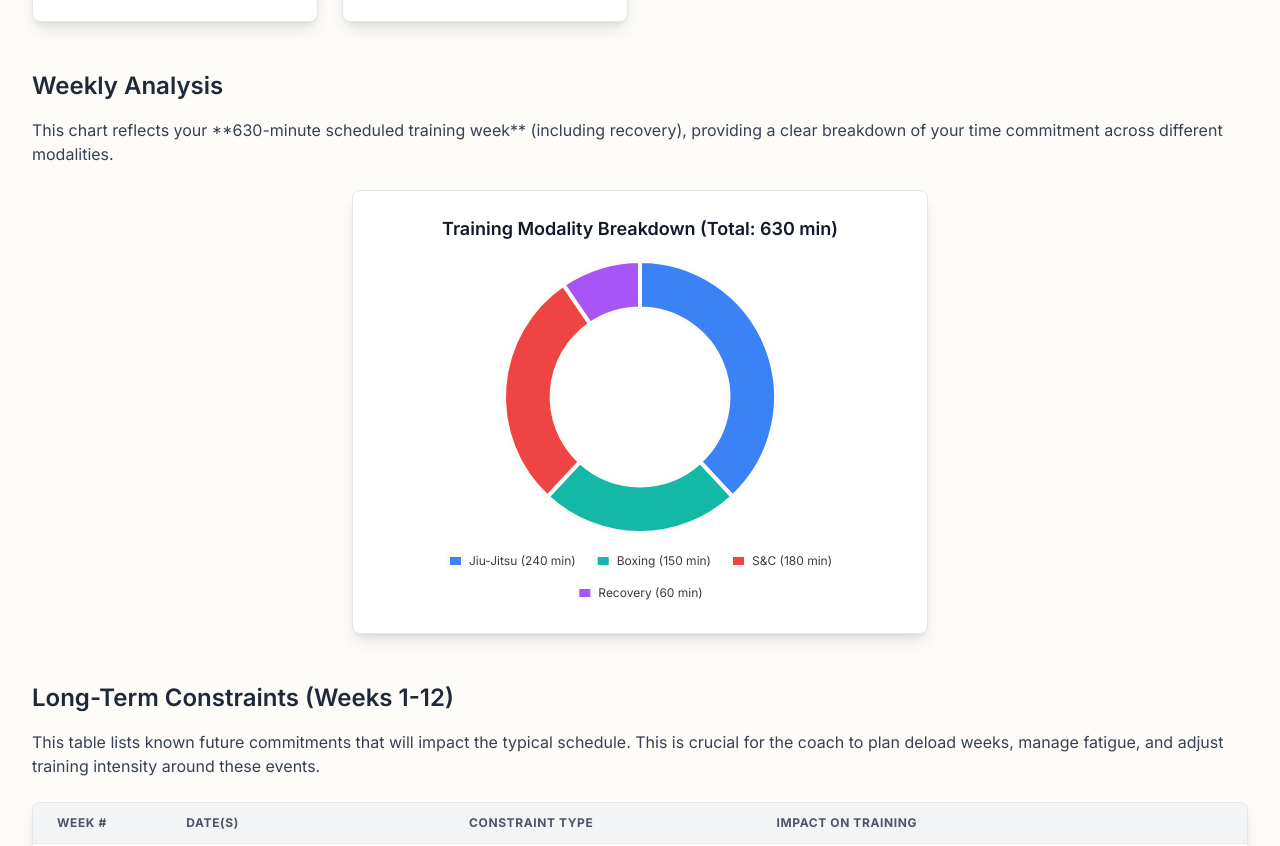
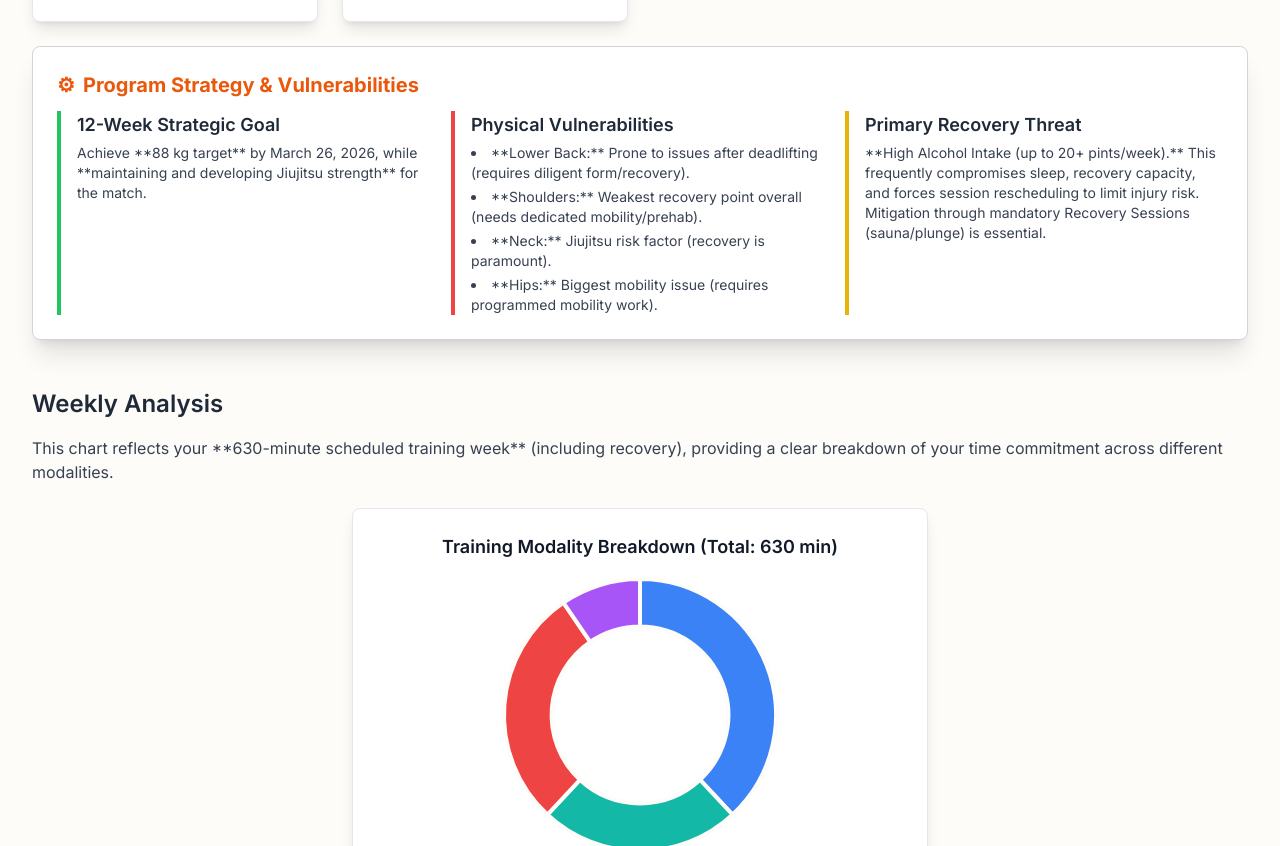
Before and after one commit to antonyfulcher/TrainingDashboard, a plain HTML site: page index.html in a window 1280 px wide. Shown: the part 1817-2663 px from the top of the page. Drawn offline with nearby package versions, Linux system fonts and the light colour scheme.

Commit message:
Update index.html

```diff
--- a/index.html
+++ b/index.html
@@ -13,7 +13,7 @@
     Visualization & Content Choices:
     - Report Info: Typical Weekly Schedule (table) -> Goal: Visualize weekly time/activity blocking with RAG likelihood -> Viz/Presentation: Interactive 7-Column Calendar Grid (HTML/Tailwind/JS) with RAG colors -> Interaction: Filter buttons (All, JJ, B, S&C, Rec) highlight relevant blocks. -> Justification: Far more intuitive and scannable than a text table.
     - Report Info: Other Possible Sessions (grid) -> Goal: Inform coach of potential extra sessions visually -> Viz/Presentation: Secondary 7-Column Calendar Grid (HTML/Tailwind) with RED status -> Interaction: Inherits filter functionality from main schedule. -> Justification: Clearly separates core schedule from optional sessions while maintaining visual consistency.
-    - Report Info: Lifestyle Metrics (Sleep, Steps, Macros, Weight, Golf, Alcohol, Renovations, Partner Schedule, WFH) -> Goal: Present core health context -> Viz/Presentation: Six static metric cards (HTML/Tailwind) -> Interaction: None (static info) -> Justification: Presents complex metrics clearly and compactly.
+    - Report Info: Lifestyle Metrics (Sleep, Steps, Macros, Weight, Golf, Alcohol, Renovations, Partner Schedule, WFH, Program Strategy) -> Goal: Present core health context and strategic intent -> Viz/Presentation: Seven static metric cards (HTML/Tailwind) -> Interaction: None (static info) -> Justification: Presents complex metrics clearly and compactly.
     - Report Info: Activity durations (numeric) -> Goal: Compare time allocation between disciplines -> Viz/Presentation: Single Donut Chart (Chart.js/Canvas) -> Interaction: Hover for tooltips. -> Justification: Instantly shows training balance across modalities.
     - Report Info: Long-Term Constraints (table) -> Goal: Inform of future disruptions -> Viz/Presentation: Styled HTML Table (HTML/Tailwind) -> Interaction: None (static info) -> Justification: Clearest way to present this specific data.
     - CONFIRMATION: NO SVG graphics used. NO Mermaid JS used.
@@ -326,6 +326,31 @@
                         <p class="text-sm text-blue-700"><span class="font-bold">Partner Schedule:</span> Variable days off require plan shuffling/flexibility for recovery and social time.</p>
                     </div>
                 </div>
+                <!-- NEW Program Strategy & Vulnerabilities Card -->
+                <div class="lg:col-span-full bg-white p-6 rounded-lg shadow-xl border border-gray-300">
+                    <h3 class="text-xl font-bold mb-3 text-orange-600 flex items-center">
+                        <span class="mr-2">&#9881;</span> Program Strategy & Vulnerabilities
+                    </h3>
+                    <div class="grid grid-cols-1 md:grid-cols-3 gap-4">
+                        <div class="border-l-4 border-green-500 pl-4">
+                            <h4 class="font-semibold text-lg text-gray-800 mb-1">12-Week Strategic Goal</h4>
+                            <p class="text-sm text-gray-700">Achieve **88 kg target** by March 26, 2026, while **maintaining and developing Jiujitsu strength** for the match.</p>
+                        </div>
+                        <div class="border-l-4 border-red-500 pl-4">
+                            <h4 class="font-semibold text-lg text-gray-800 mb-1">Physical Vulnerabilities</h4>
+                            <ul class="text-sm text-gray-700 list-disc list-inside space-y-1">
+                                <li>**Lower Back:** Prone to issues after deadlifting (requires diligent form/recovery).</li>
+                                <li>**Shoulders:** Weakest recovery point overall (needs dedicated mobility/prehab).</li>
+                                <li>**Neck:** Jiujitsu risk factor (recovery is paramount).</li>
+                                <li>**Hips:** Biggest mobility issue (requires programmed mobility work).</li>
+                            </ul>
+                        </div>
+                        <div class="border-l-4 border-yellow-500 pl-4">
+                            <h4 class="font-semibold text-lg text-gray-800 mb-1">Primary Recovery Threat</h4>
+                            <p class="text-sm text-gray-700">**High Alcohol Intake (up to 20+ pints/week).** This frequently compromises sleep, recovery capacity, and forces session rescheduling to limit injury risk. Mitigation through mandatory Recovery Sessions (sauna/plunge) is essential.</p>
+                        </div>
+                    </div>
+                </div>
             </div>
         </section>
 
```
